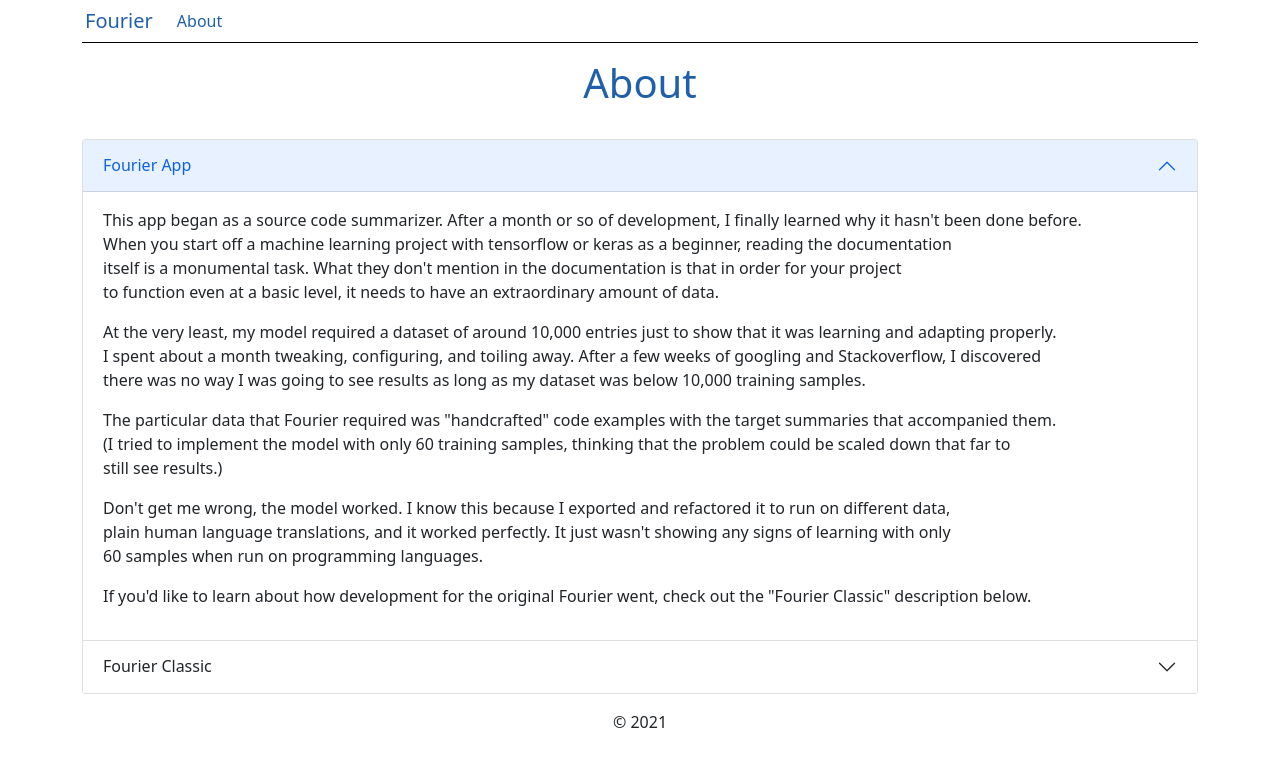
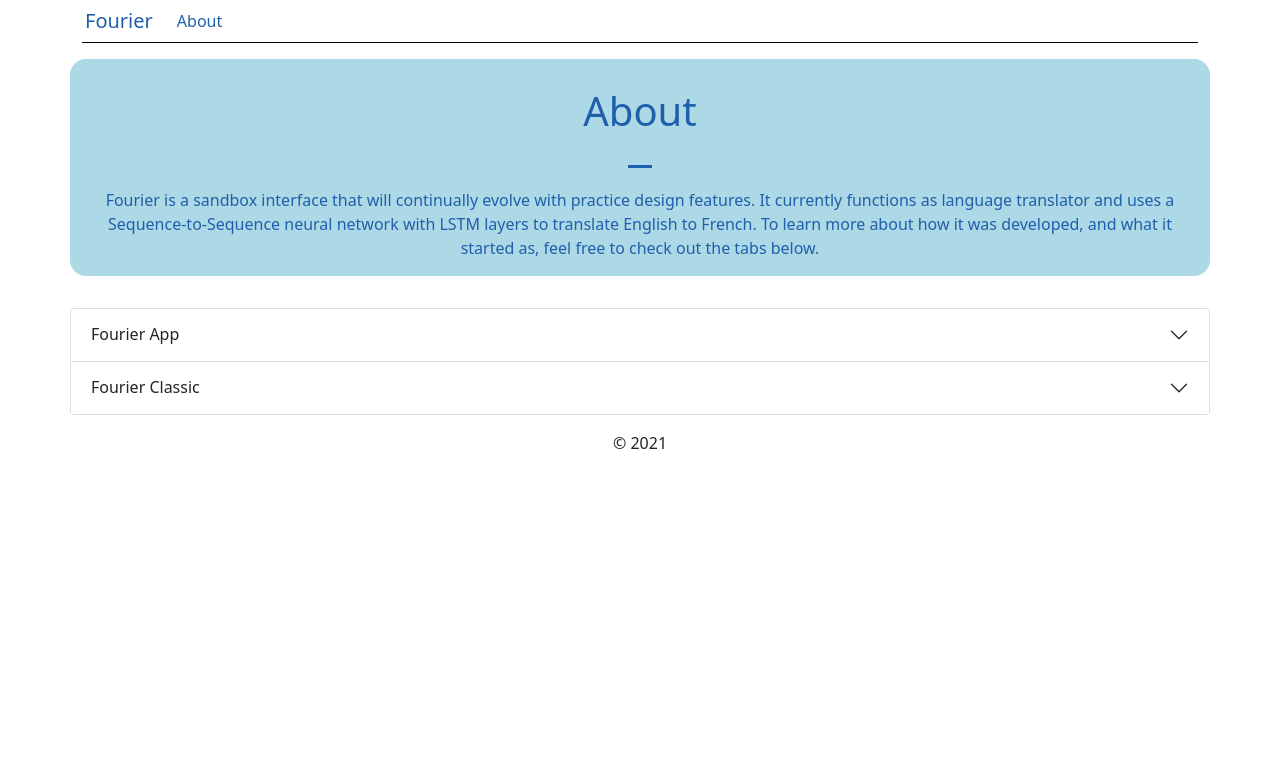
Before and after one commit to cf7/Fourier, a React app: page / in a window 1280 px wide. Built offline with nearby package versions, Linux system fonts and the light colour scheme.

Commit message:
some simple styling for About page

```diff
--- a/client/components/About.js
+++ b/client/components/About.js
@@ -18,13 +18,23 @@ export default class About extends React.Component {
     return (
       <Layout>
         <Container className="about-view">
+        <Row>
+        <Col className="about-col">
           <Row>
           <h1>
             About
           </h1>
+          <div className="about-line"></div>
           </Row>
+          <Row className="about-description">
+            <p>Fourier is a sandbox interface that will continually evolve with practice design features.
+            It currently functions as language translator and uses a Sequence-to-Sequence neural network with LSTM layers to translate English to French.
+            To learn more about how it was developed, and what it started as, feel free to check out the tabs below.</p>
+          </Row>
+        </Col>
+        </Row>
           <Row>
-            <Accordion defaultActiveKey="0">
+            <Accordion>
               <Accordion.Item eventKey="0">
                 <Accordion.Header>Fourier App</Accordion.Header>
                 <Accordion.Body>
--- a/client/scss/app.scss
+++ b/client/scss/app.scss
@@ -25,4 +25,34 @@ h1 {
   margin-left: 0em;
   margin-bottom: 1em;
   padding: 0px;
+  .row {
+    justify-content: center;
+    h1 {
+      margin-top: 28px;
+      margin-bottom: 10px;
+      // color: #205fab;
+      // clip-path: line(100%);
+    }
+    .about-line {
+      align-self: center;
+      margin-top: 20px;
+      margin-bottom: 20px;
+      width: 20px;
+      // height: 1px;
+      border-top: 3px solid #205fab;
+    }
+  }
+  .about-col.col {
+    border-radius: 1em;
+    background-color: lightblue;
+    margin-bottom: 32px;
+    .about-description {
+      color: #205fab;
+      text-align: center;
+    }
+  }
 }
+
+div.accordion {
+  padding: 0px;
+}
--- a/client/scss/panel-views.scss
+++ b/client/scss/panel-views.scss
@@ -152,7 +152,7 @@ $width: 510px;
     }
     div.display {
       justify-content: center;
-      background-color: rgba(lightblue, 20%);
+      background-color: lightblue;
       border: 0px;
       overflow: scroll;
       scroll-behavior: smooth;
```
